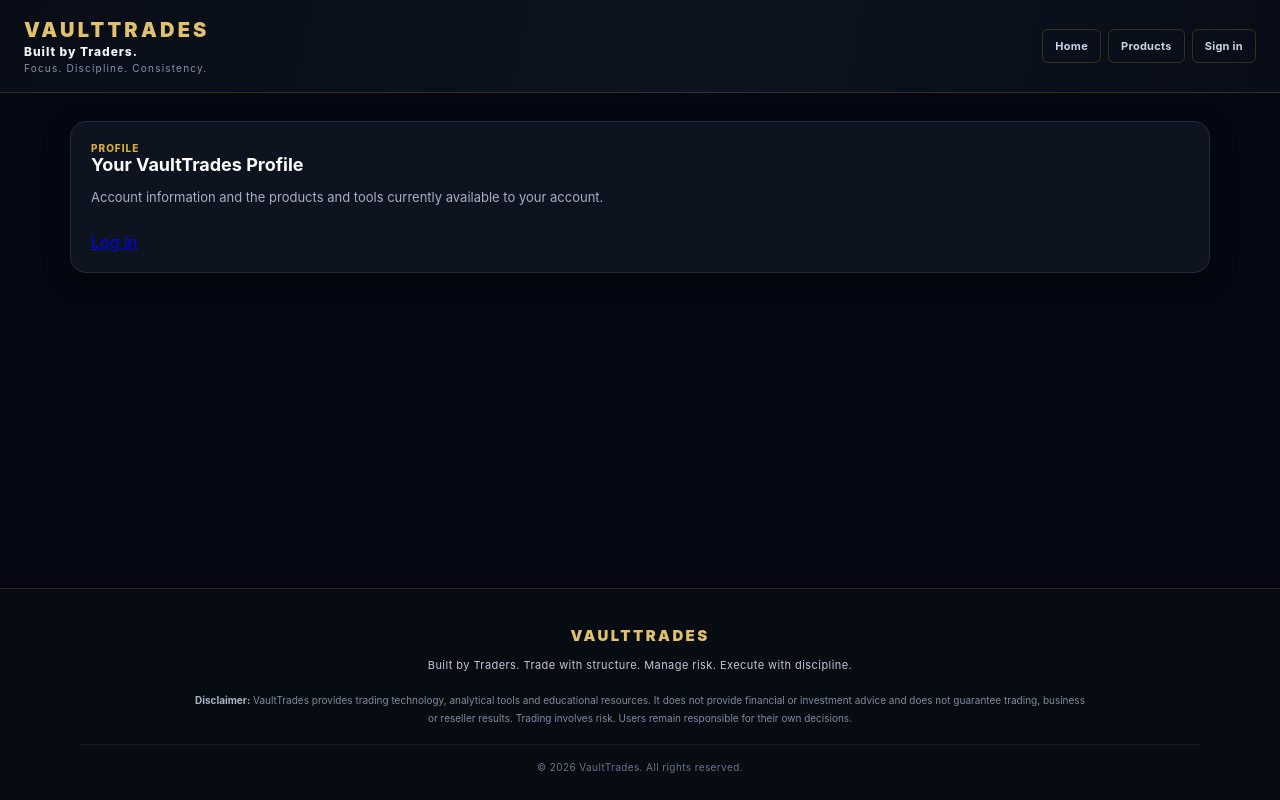
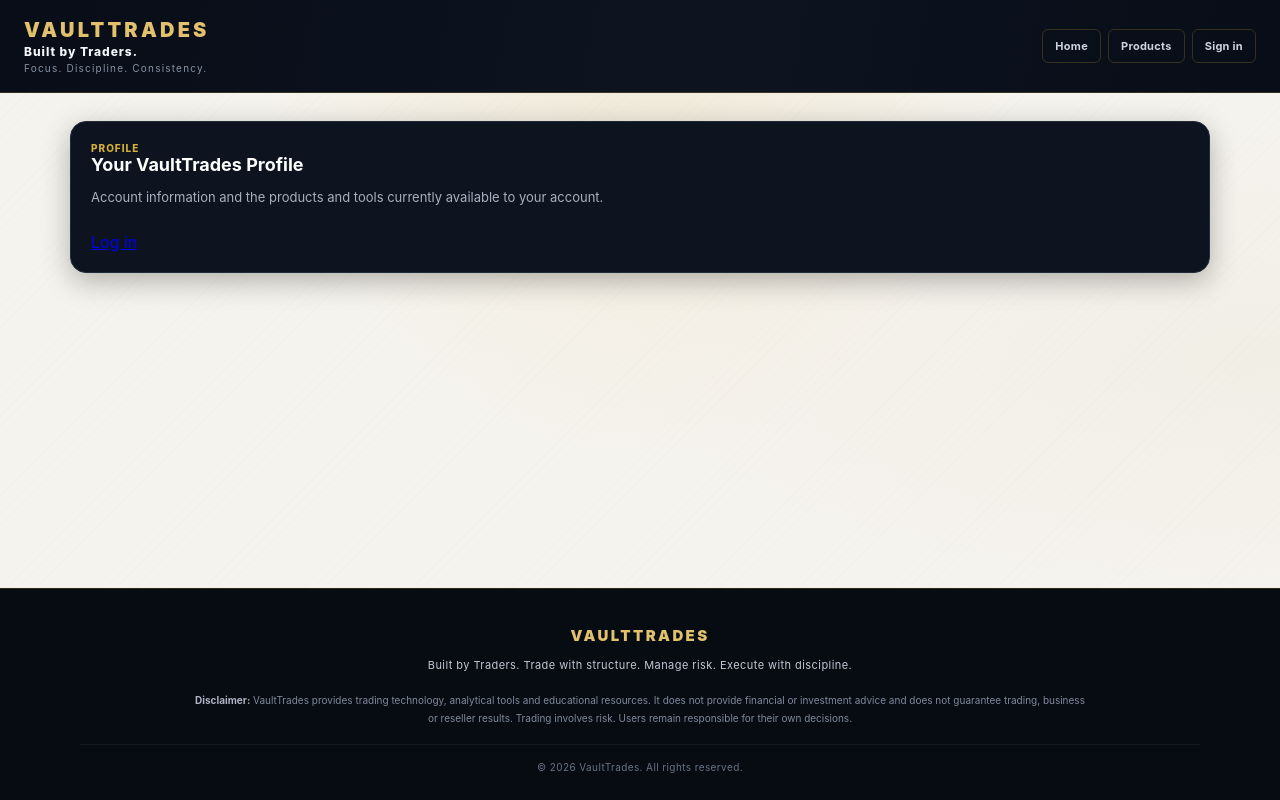
Before and after one commit to iyandatalks/vaulttrades, a Next.js app: page /profile in a window 1280 px wide. Built offline with nearby package versions, Linux system fonts and the light colour scheme; no server answers.

Commit message:
Unify VaultTrades page canvas with warm plans-page texture

```diff
--- a/app/globals.css
+++ b/app/globals.css
@@ -198,3 +198,40 @@ html,body{font-family:Inter,ui-sans-serif,system-ui,-apple-system,BlinkMacSystem
 .vt-calc-result-primary strong{font-size:clamp(19px,2.2vw,26px)}
 @media(max-width:820px){.vt-site-header .vt-nav-inner{width:calc(100% - 32px);padding:14px 0;align-items:flex-start;flex-direction:column;gap:12px}.vt-nav-links{justify-content:flex-start;width:100%}}
 @media(max-width:560px){.vt-nav-brand{font-size:18px}.vt-nav-links{gap:6px}.vt-nav-link{padding:8px 9px;font-size:10px}.vt-global-footer{padding:28px 18px 20px}.vt-calc-legend{flex-direction:column}}
+
+
+/* VaultTrades shared page canvas — warm plans-page surface across production routes.
+   Operational cards, chart panels and dark hero media retain their existing contrast. */
+:root{
+  --vt-page-paper:#f5f3ed;
+  --vt-page-ink:#171b24;
+  --vt-page-muted:#586170;
+  --vt-page-gold:#a77b1e;
+  --vt-page-border:#ded8ca;
+}
+html,body{
+  background-color:var(--vt-page-paper);
+}
+body{
+  background-image:
+    radial-gradient(ellipse at 50% -8%,rgba(212,166,55,.13),transparent 43%),
+    radial-gradient(ellipse at 100% 45%,rgba(166,139,82,.045),transparent 38%),
+    repeating-linear-gradient(135deg,rgba(64,52,30,.012) 0,rgba(64,52,30,.012) 1px,transparent 1px,transparent 7px);
+  background-attachment:fixed;
+}
+.vt-site-shell{
+  min-height:100vh;
+  background:transparent;
+}
+.vt-site-content{
+  background:transparent;
+}
+.vt-site-content > main:not(.vt-home):not(.vt-start-page):not(.vt-plans){
+  background-color:transparent;
+}
+.shell{
+  background:transparent;
+}
+@media(prefers-reduced-motion:reduce){
+  body{background-attachment:scroll}
+}
```
